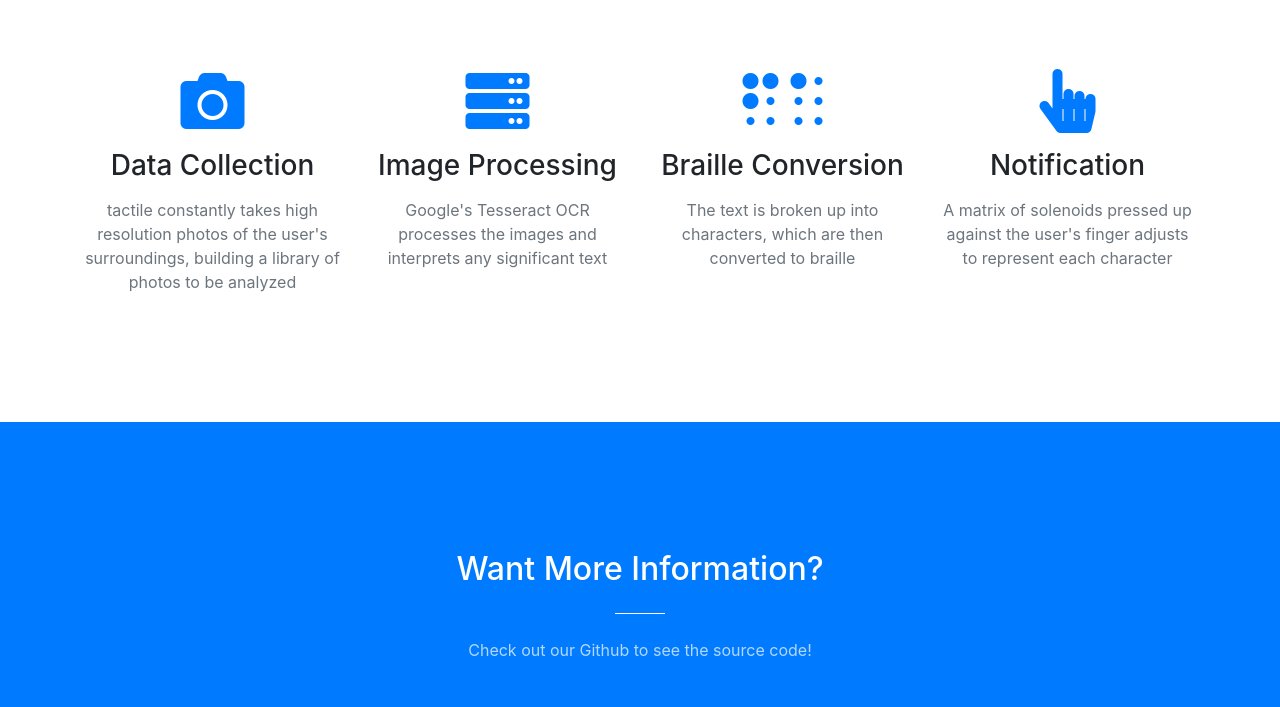
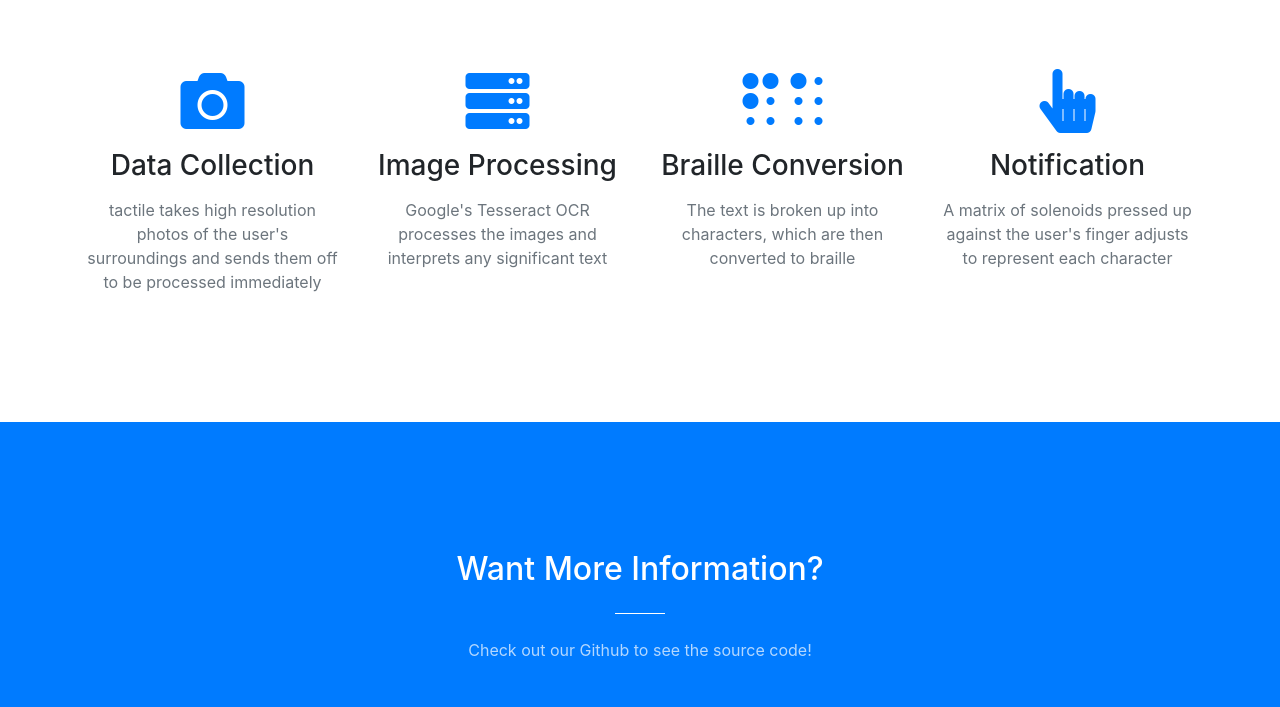
Before and after one commit to SomethingReallyLikeAttractive/SomethingReallyLikeAttractive.github.io, a website with bundled scripts: page index.html in a window 1280 px wide. Shown: the part 1712-2419 px from the top of the page. Built offline with nearby package versions, Linux system fonts and the light colour scheme.

Commit message:
not a wrap

```diff
--- a/index.html
+++ b/index.html
@@ -98,7 +98,7 @@
             <div class="service-box mt-5 mx-auto">
               <i class="fa fa-4x fa-camera text-primary mb-3 sr-icons"></i>
               <h3 class="mb-3">Data Collection</h3>
-              <p class="text-muted mb-0">tactile constantly takes high resolution photos of the user's surroundings, building a library of photos to be analyzed</p>
+              <p class="text-muted mb-0">tactile takes high resolution photos of the user's surroundings and sends them off to be processed immediately</p>
             </div>
           </div>
           <div class="col-lg-3 col-md-6 text-center">
```
